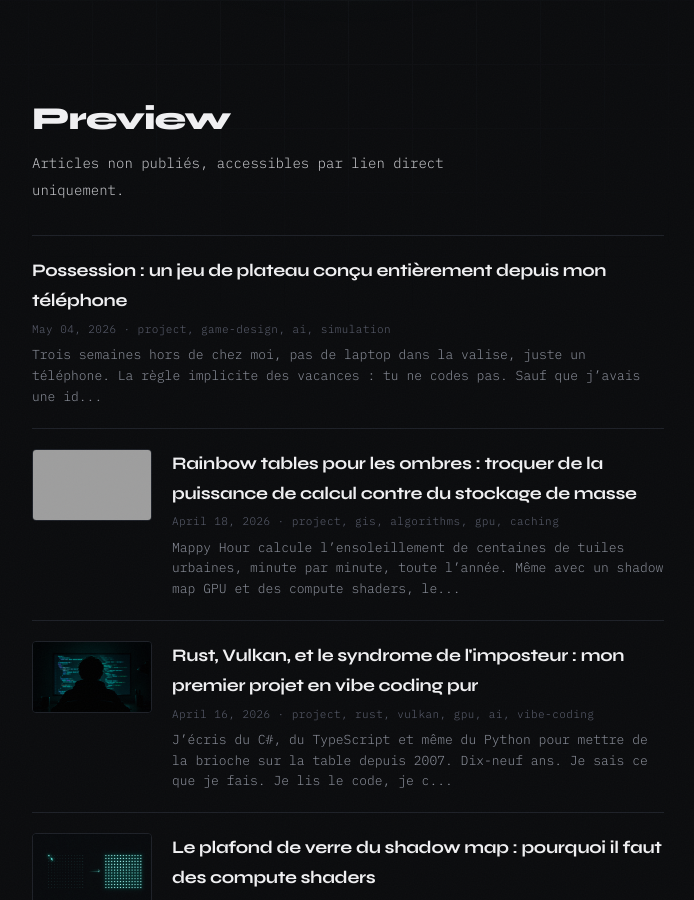
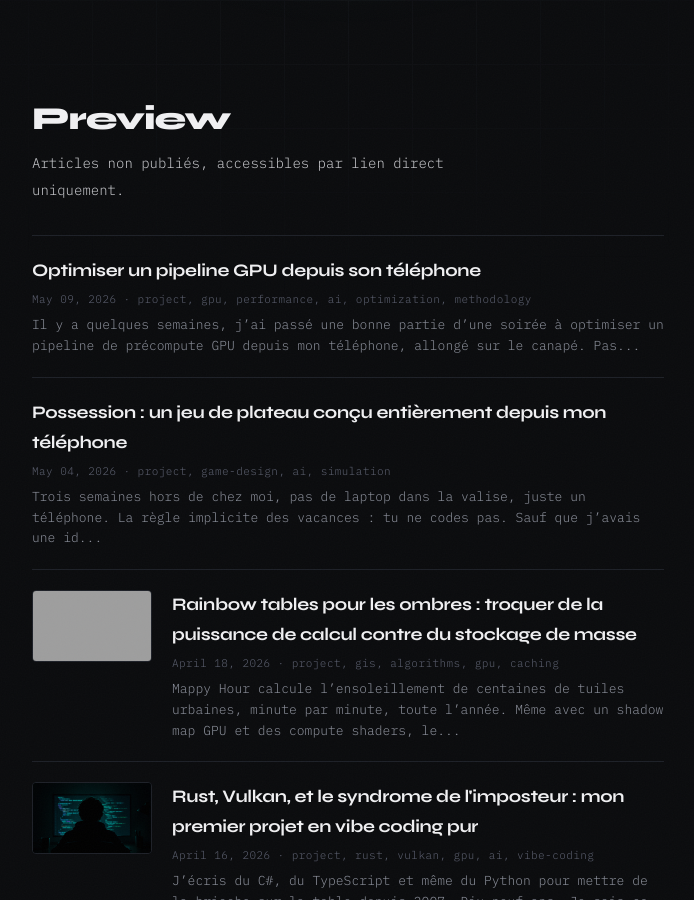
Before and after one commit to salfab/seesharpch, a Jekyll site: the page built from preview.html, in a window 1280 px wide and 900 px high, scrolled down 385 px, cut to the strip 0-900 px from the top of the window. Shown: the whole strip, without its empty margins (292-986 px from the left). Built offline with Jekyll 4.4.1, drawn with Linux system fonts in a browser that asks for light colours; grey boxes are pictures that could not be loaded.

Commit message:
publish: GPU pipeline article in preview

```diff
--- a/_drafts/optimiser-gpu-depuis-telephone.md
+++ b/_posts/2026-05-09-optimiser-gpu-depuis-telephone.md
@@ -1,6 +1,7 @@
 ---
 layout: post
 title: "Optimiser un pipeline GPU depuis son téléphone"
+date: 2026-05-09 08:41:07 +0200
 tags: [project, gpu, performance, ai, optimization, methodology]
 unlisted: true
 permalink: /blog/preview/f2c9a371/optimiser-gpu-depuis-telephone
```
